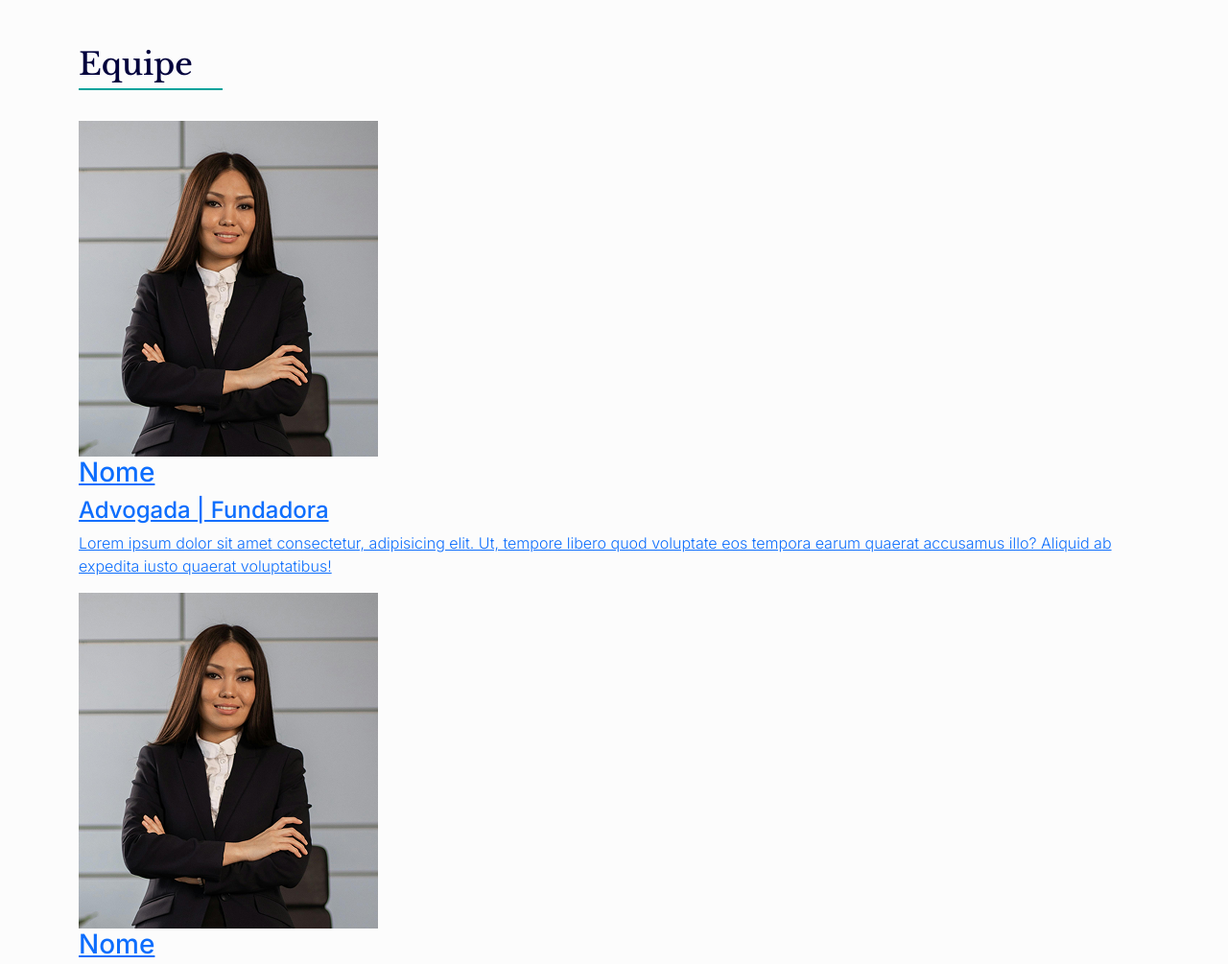
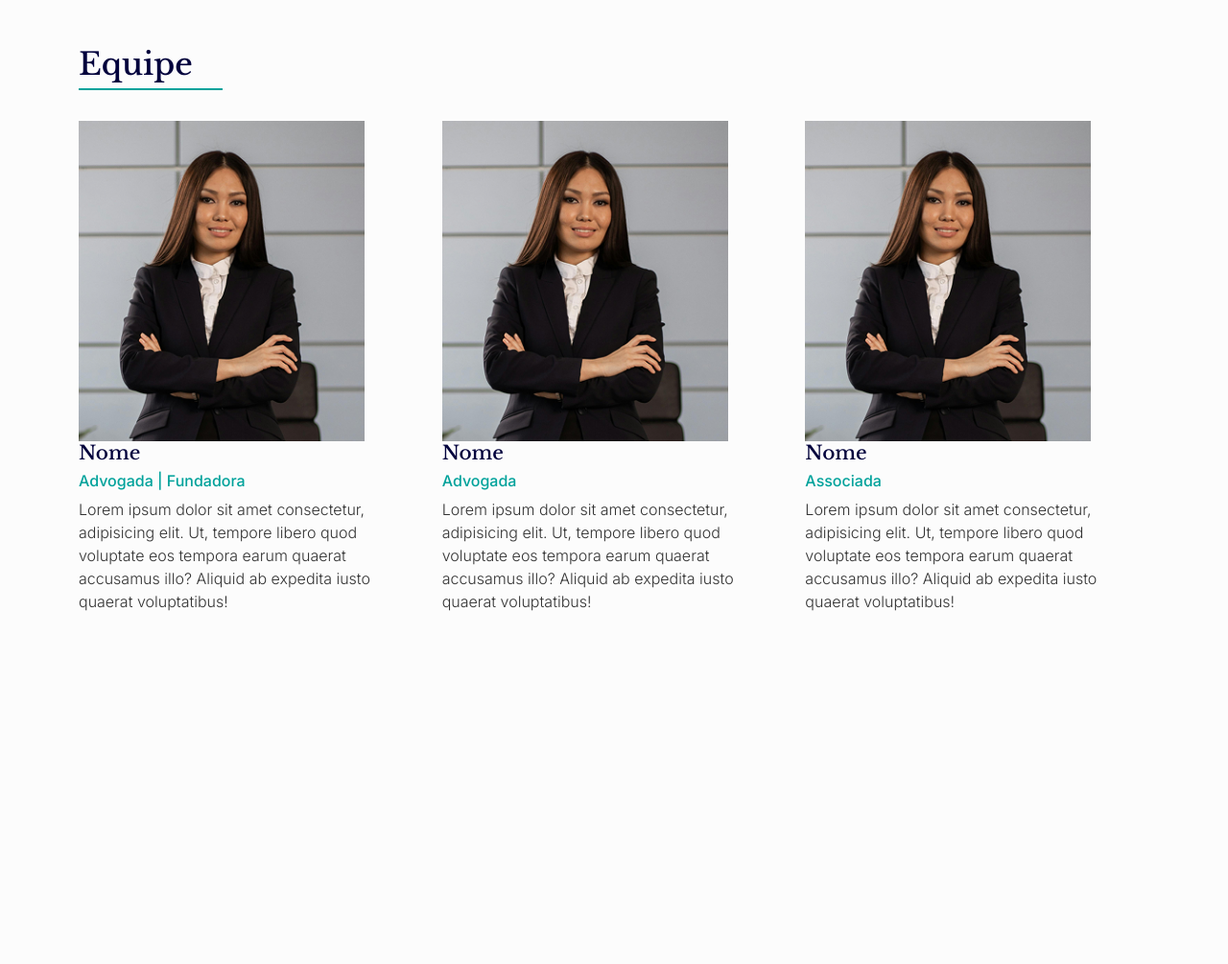
Before and after one commit to Kendra-Riquena/camargoFerrari, a plain HTML site: page index.html in a window 1280 px wide. Shown: the part 3500-4505 px from the top of the page at 96% size. After the commit the page ends 4235 px from the top, so only its background shows below. Drawn offline with nearby package versions, Linux system fonts and the light colour scheme.

Commit message:
team css

```diff
--- a/css/sections.css
+++ b/css/sections.css
@@ -78,6 +78,33 @@
     text-decoration: none;
 }
 
+.team-content {
+    display: flex;
+    flex-direction: column;
+    gap: 20px;
+}
+
+.team-content a {
+    text-decoration: none;
+    color: var(--text-dark);
+}
+
+.team-content img {
+    width: 298px;
+}
+
+.team-content h3 {
+    font-family: var(--title-font);
+    color: var(--primary-color);
+    font-size: 20px;
+}
+
+.team-content h4 {
+    color: var(--secondary-color);
+    font-size: 16px;
+    font-weight: 500;
+}
+
 @media screen and (min-width:768px) {
 
 }
@@ -121,4 +148,8 @@
     .publication a:hover {
         color: var(--secondary-color);
     }
+
+    .team-content {
+        flex-direction: row;
+    }
 }
--- a/index.html
+++ b/index.html
@@ -199,7 +199,7 @@
                 <h2>Equipe</h2>
                 <hr>
             </div>
-            <div>
+            <div class="team-content">
                 <div>
                     <a href="#">
                         <img src="img/modelo team.png" alt="">
```
